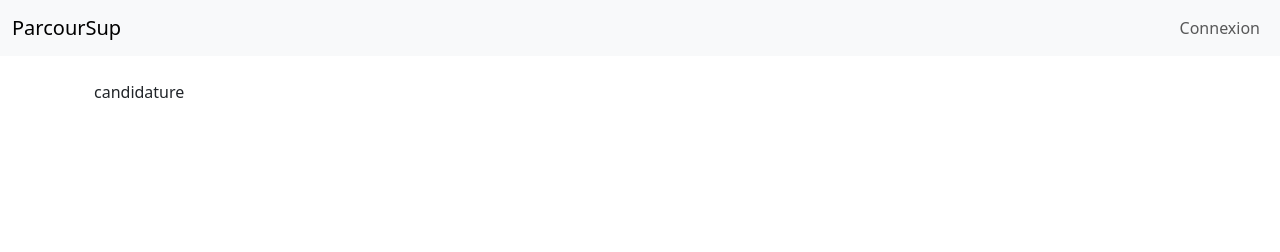
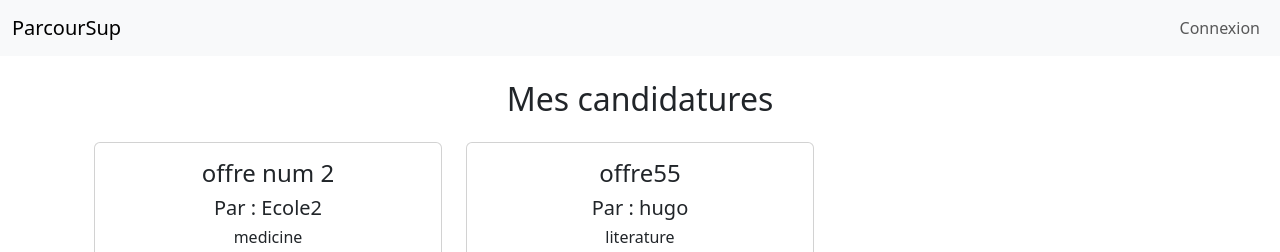
Before and after one commit to aZor9/Django-SN2, a Django app: template Django/Parcoursup/templates/candidature.html in a window 1280 px wide. Shown: the top 252 px of the page. Run offline with Django 5.2, Linux system fonts and the light colour scheme; the template is opened without the code that fills it: values that come from a table or form of the project are taken from there, others are empty; data comes from the database, SQL or seed files in the repository.

Commit message:
candidatures

```diff
--- a/Django/Parcoursup/templates/candidature.html
+++ b/Django/Parcoursup/templates/candidature.html
@@ -2,8 +2,35 @@
 
 {% block content %}
 <div class="container">
+    <h2 class="text-center mb-4">Mes candidatures</h2>
 
-    candidature
+    <div class="row">
+        {% if applications %}
+            {% for application in applications %}
+                <div class="col-md-4">
+                    <div class="card mb-4">
+                        <div class="card-body">
+                            <h4 class="card-title text-center">{{ application.offer.title }}</h4>
+                            <h5 class="card-title text-center">Par : {{ application.offer.added_by.name }}</h5>
+                            <h6 class="card-title text-center">{{ application.offer.study_domain }}</h6>
+
+                            <div class="ratio ratio-4x3">
+                                <img src="{{ application.offer.image_url }}" class="img-fluid rounded-3" alt="img">
+                            </div>
+                            <p class="text-center">Statut : {{ application.get_status_display }}</p>
+                            <div class="text-center">
+                                <a class="btn btn-primary mt-3" href="{% url 'offre_id' offer_id=application.offer.id %}">Voir plus</a>
+                            </div>
+                        </div>
+                    </div>
+                </div>
+            {% endfor %}
+        {% else %}
+            <p class="text-center">Vous n'avez encore fait aucune candidature</p>
+        {% endif %}
+    </div>
 </div>
 
+<div style="height: 50px;"></div>
+
 {% endblock %}
```
Also changed, not shown: Django/Parcoursup/views_candidature.py (+9 -2 lines).
